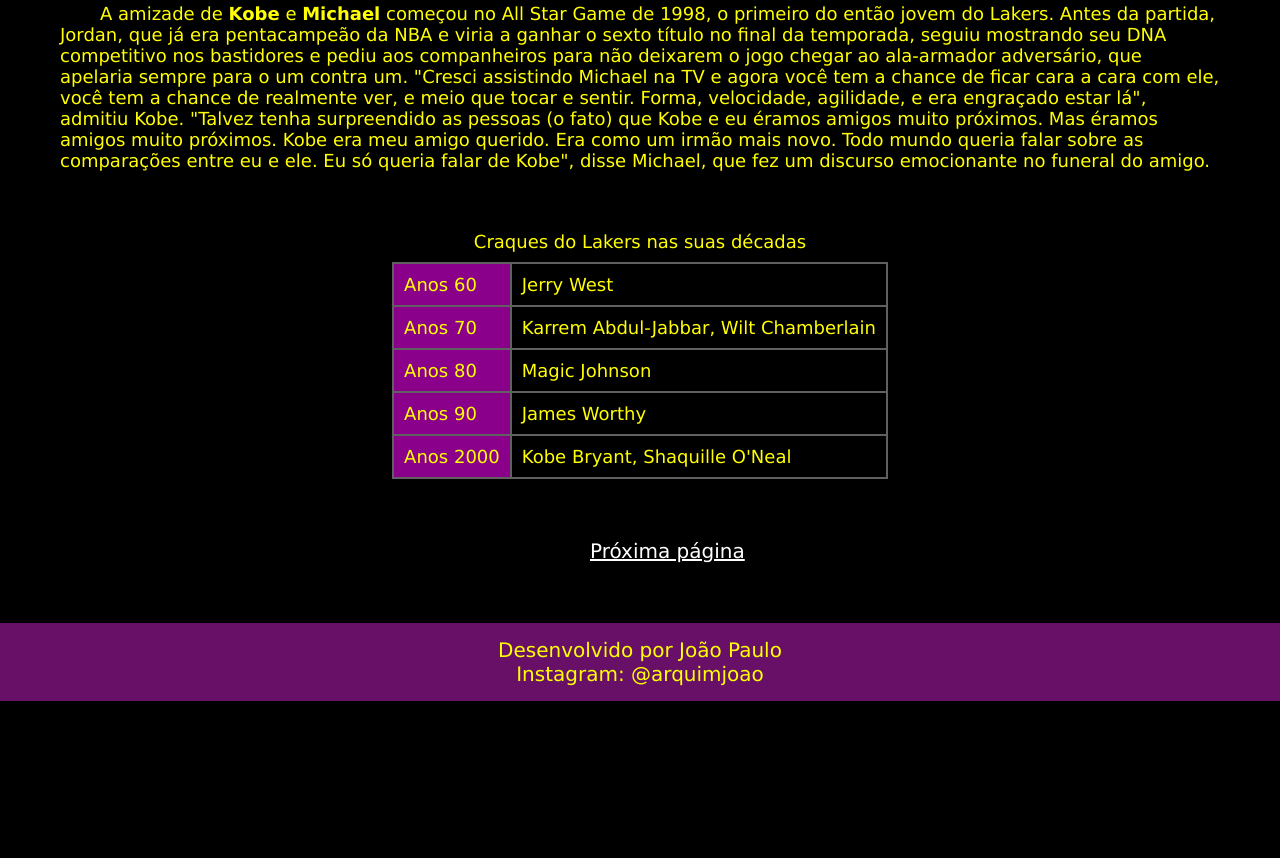
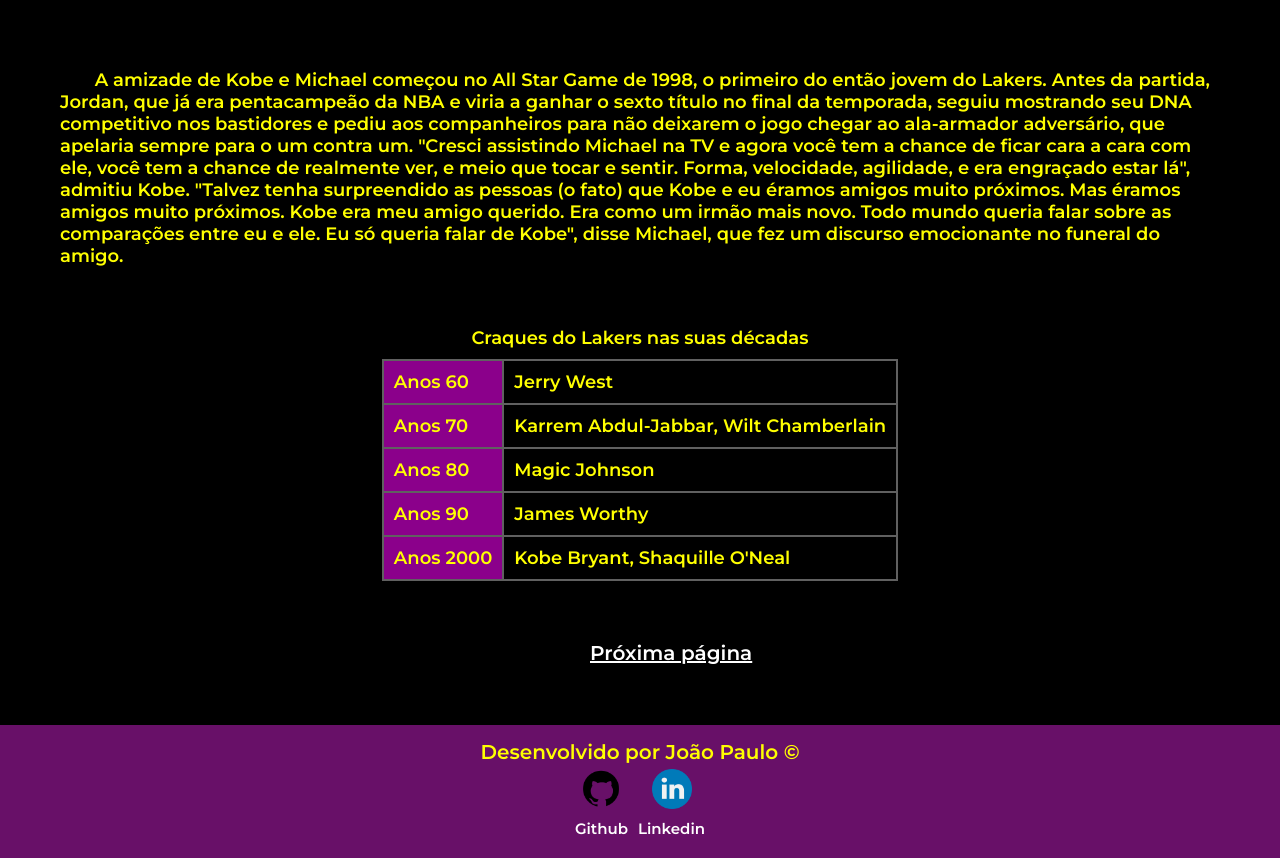
Before and after one commit to joaoparqum/projeto_web_joao, a plain HTML site: page index.html in a window 1280 px wide. Shown: the part 3400-4258 px from the top of the page. Before the commit the page ends 4101 px from the top, so only its background shows below. Drawn offline with Linux system fonts and the light colour scheme; grey boxes are pictures that could not be loaded.

Commit message:
Atualizando projeto

```diff
--- a/_css/style.css
+++ b/_css/style.css
@@ -5,7 +5,7 @@
 
 body{
     background-color: black;
-    font-family: Verdana, Geneva, Tahoma, sans-serif;
+    font-family: 'Montserrat', sans-serif;
     font-size: 15px;
 }
 
@@ -121,6 +121,25 @@
     padding: 15px;
 }
 
+footer a{
+    text-decoration: none;
+}
+
+footer a img{
+    width: 40px;
+    margin-top: 5px;
+}
+
+footer a p{
+    font-size: 15px;
+    margin: 5px;
+}
+
+div#conta{
+    display: flex;
+    justify-content: center;
+}
+
 div#interface{
     box-shadow: 0px 0px 10px darkmagenta;
     padding: 0px 10px 10px 10px;
--- a/index.html
+++ b/index.html
@@ -7,6 +7,9 @@
     <title>Tudo sobre Kobe Bryant</title>
     <link rel="shortcut icon" href="/images/bola-de-basquete.ico" type="image/x-icon">
     <link rel="stylesheet" href="/_css/style.css">
+    <link rel="preconnect" href="https://fonts.googleapis.com">
+    <link rel="preconnect" href="https://fonts.gstatic.com" crossorigin>
+    <link href="https://fonts.googleapis.com/css2?family=Montserrat:wght@600&display=swap" rel="stylesheet">
 </head>
 <body>
 
@@ -141,8 +144,17 @@
     </section>
 
     <footer>
-        <p>Desenvolvido por João Paulo</p>
-        <p>Instagram: @arquimjoao</p>
+        <p>Desenvolvido por João Paulo &copy;</p>
+        <div id="conta">
+            <a href="https://github.com/itsjoaaaao">
+                <img src="/images/github.png" alt="git logo" class="git">
+                <p>Github</p>
+            </a>
+            <a href="https://linkedin.com/joao-arquim">
+                <img src="/images/linkedin.png" alt="linkedin logo" class="lin">
+                <p>Linkedin</p>
+            </a>
+        </div>
     </footer>
 
     <!--
```
Also changed, not shown: images/github.png (added), images/linkedin.png (added).
